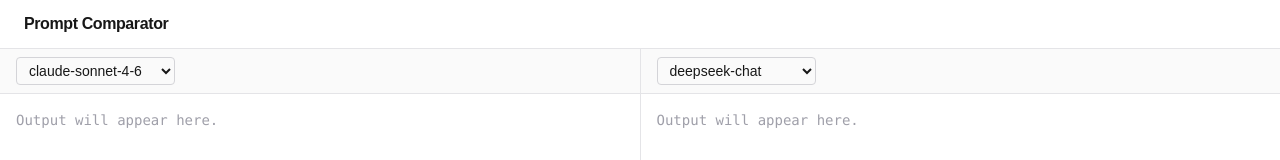
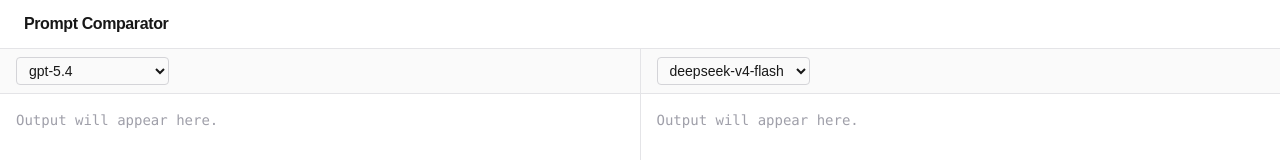
Before and after one commit to chada010/prompt-comparator, a Next.js app: page / in a window 1280 px wide. Shown: the top 160 px of the page. Built offline with nearby package versions, Linux system fonts and the light colour scheme.

Commit message:
fix: rename Claude provider to GPT, update model list to gpt-5.4 and deepseek-v4-flash

```diff
--- a/app/api/run/route.ts
+++ b/app/api/run/route.ts
@@ -1,10 +1,10 @@
 import OpenAI from "openai";
 
 function getClient(model: string): OpenAI {
-  if (model.startsWith("claude-")) {
+  if (model.startsWith("gpt-")) {
     return new OpenAI({
-      baseURL: process.env.CLAUDE_BASE_URL,
-      apiKey: process.env.CLAUDE_API_KEY,
+      baseURL: process.env.GPT_BASE_URL,
+      apiKey: process.env.GPT_API_KEY,
     });
   }
   if (model.startsWith("qwen") || model.startsWith("glm-")) {
--- a/app/components/Comparator.tsx
+++ b/app/components/Comparator.tsx
@@ -3,9 +3,8 @@
 import { useState } from "react";
 
 const MODELS = [
-  "claude-sonnet-4-6",
-  "deepseek-chat",
-  "deepseek-reasoner",
+  "gpt-5.4",
+  "deepseek-v4-flash",
   "qwen3.7-plus",
   "glm-5.1",
 ];
```
Also changed, not shown: 2 other files (tests, documents, lock files or other folders).
